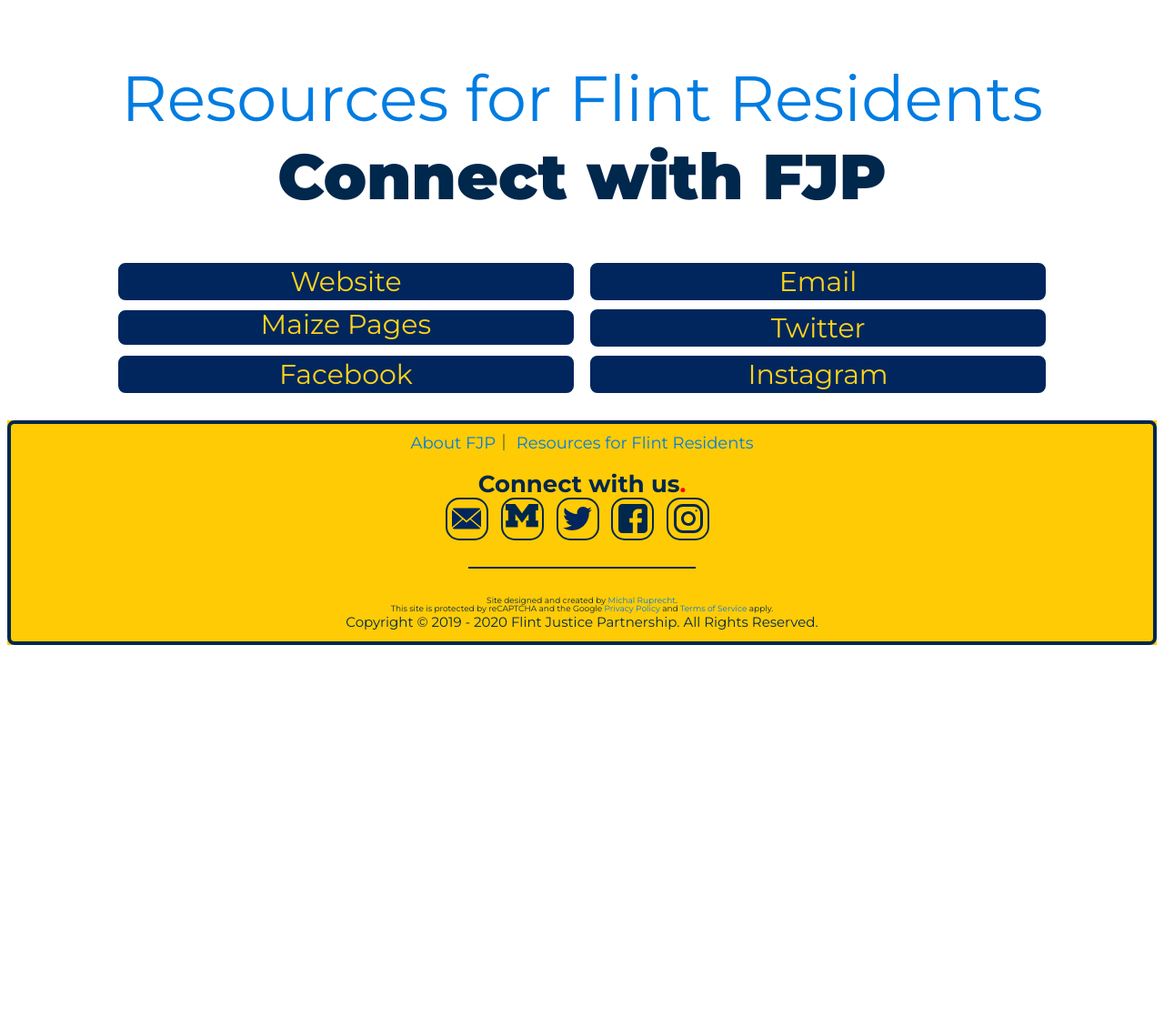
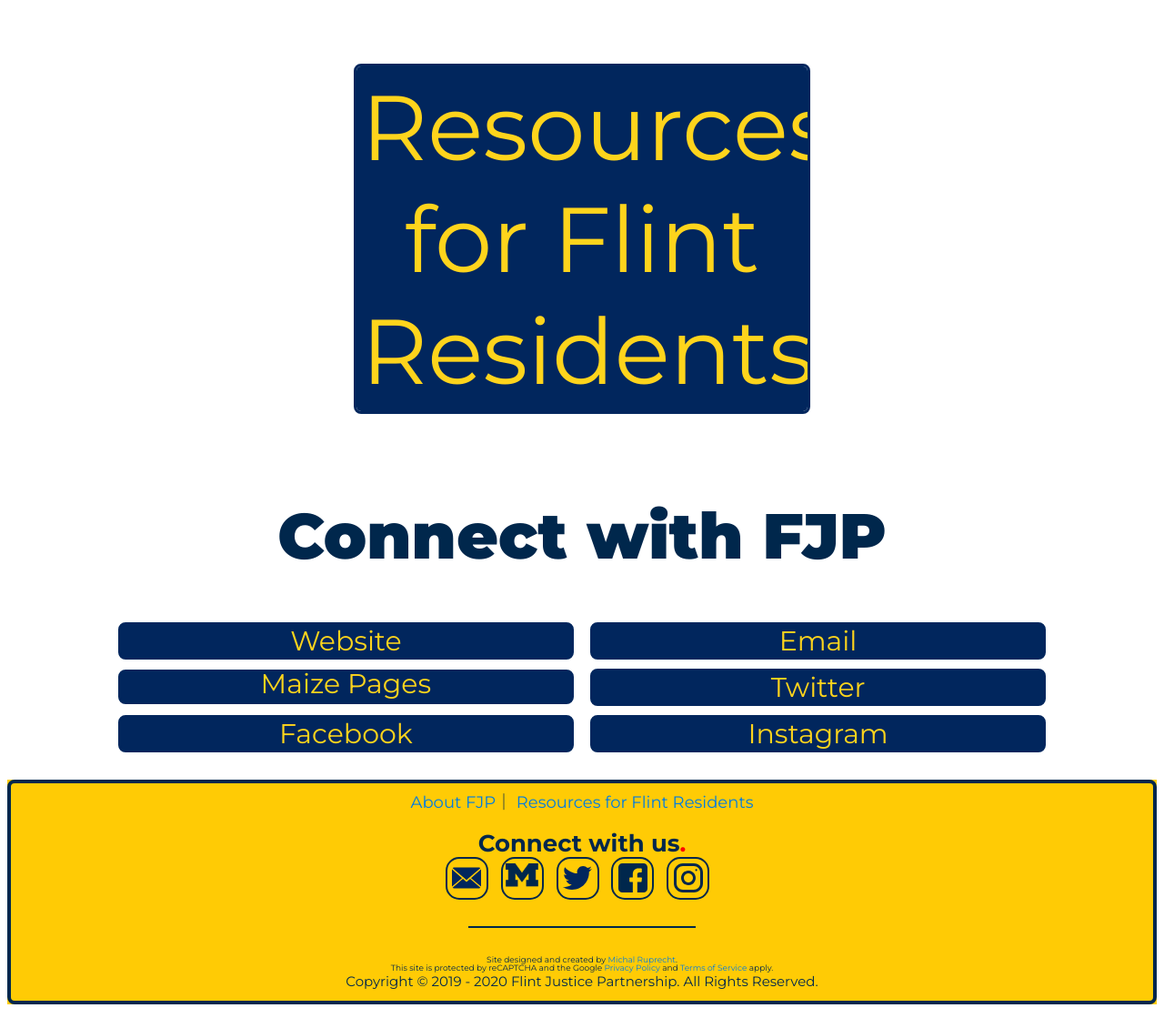
Before and after one commit to umichfjp/umichfjp.github.io, a Jekyll site: the page built from pages/social.html, in a window 1280 px wide. Shown: the whole page at 91% size. Built offline with Jekyll 4.4.1, drawn with Linux system fonts in a browser that asks for light colours; before the commit the page ends 900 px from its top, so only the background shows below that.

Commit message:
Update social.html

```diff
--- a/pages/social.html
+++ b/pages/social.html
@@ -13,8 +13,8 @@ title: Flint Justice Partnership Official Website
       <div class="text">
         <center>
         <h1>
-          <a href="https://umichfjp.github.io/pages/resources">Resources for Flint Residents</a>
-          <br />Connect with FJP
+          <big><big><a class="button" href="https://umichfjp.github.io/pages/resources" target="_blank">Resources for Flint Residents</a></big></big>
+          <br /><br />Connect with FJP
         </h1>
         <h2>
           <a class="button" href="https://umichfjp.github.io" target="_blank">Website</a>
```
